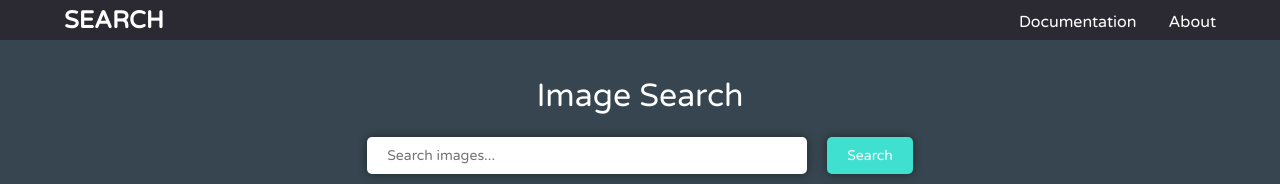
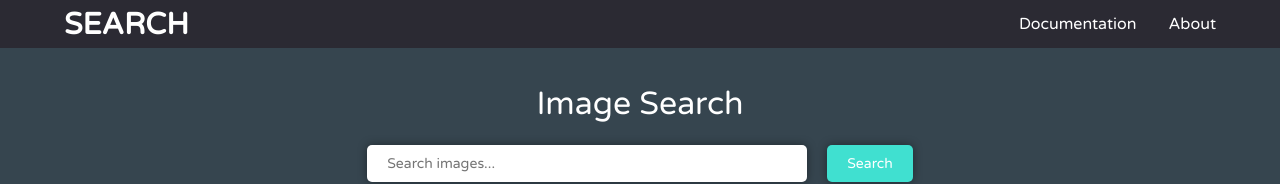
Before and after one commit to mrlangloi/img-searcher, a React (Create React App) app: page / in a window 1280 px wide. Shown: the top 184 px of the page. Built offline with nearby package versions, Linux system fonts and the light colour scheme.

Commit message:
updated css

```diff
--- a/src/Navbar.css
+++ b/src/Navbar.css
@@ -2,20 +2,22 @@
   display: flex;
   align-items: center;
   justify-content: space-between;
-  height: 5vh;
+  height: 6vh;
   background-color: #2b2a33;
 }
 
 .navbar a {
   text-decoration: none;
   color: white;
-  padding: 0.75rem 1rem;
+  padding: 0 1rem;
+  display: flex;
+  align-items: center;
 }
 
 .site-home {
   font-weight: bold;
   text-transform: uppercase;
-  font-size: 24px;
+  font-size: 30px;
   margin: 0 3rem;
 }
 
```
